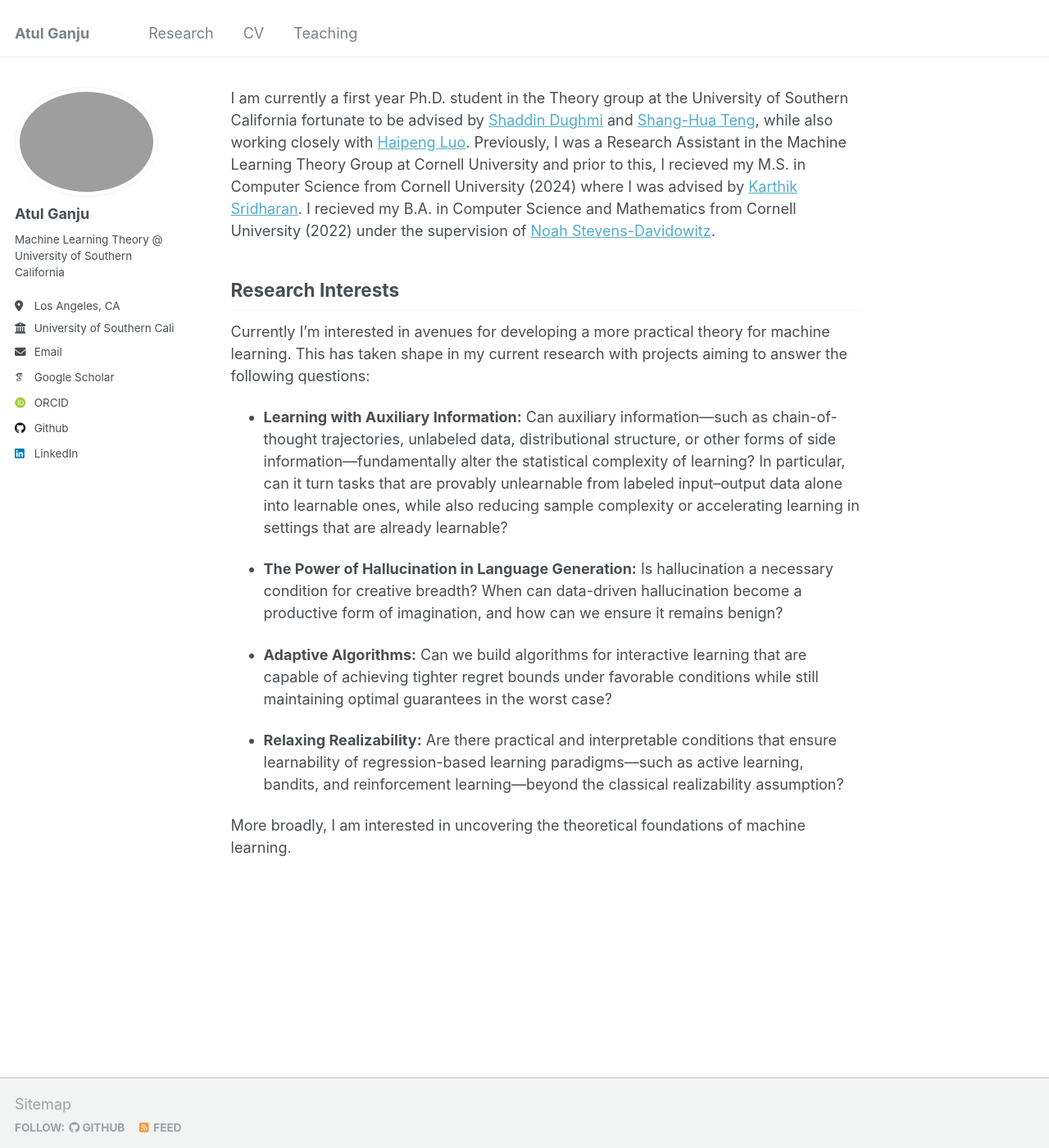
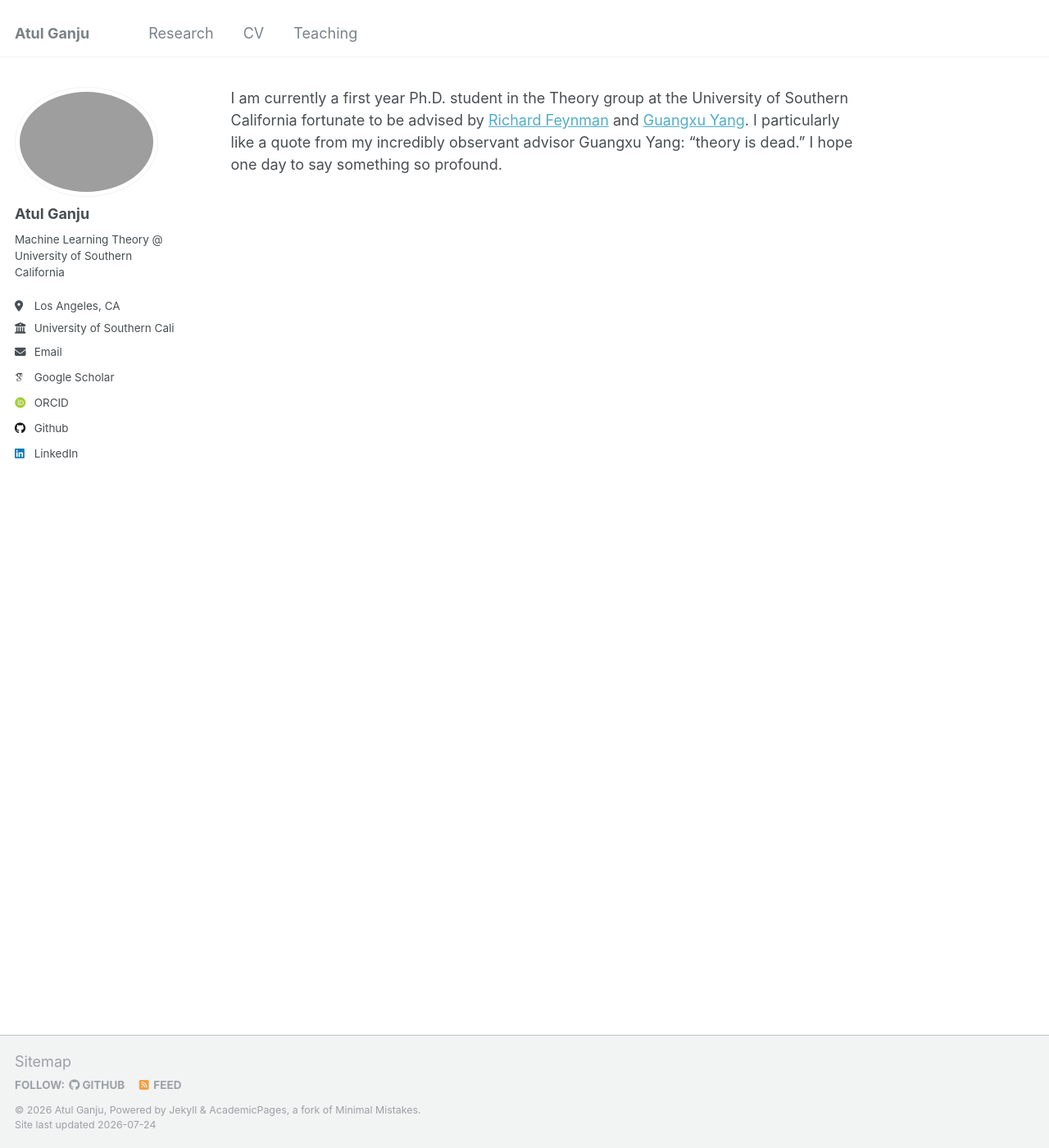
Before and after one commit to atulganju/atulganju.github.io, a Jekyll site: the page built from _pages/about.md, in a window 1280 px wide and 1400 px high. Shown: the whole window at 82% size. Built offline with Jekyll 4.4.1, drawn with Linux system fonts in a browser that asks for light colours; some web fonts are replaced.

Commit message:
Update about.md
guangxu

```diff
--- a/_pages/about.md
+++ b/_pages/about.md
@@ -7,20 +7,22 @@ redirect_from:
   - /about.html
 ---
 
+I am currently a first year Ph.D. student in the Theory group at the University of Southern California fortunate to be advised by [Richard Feynman](https://guangxu-yang.github.io) and [Guangxu Yang](https://en.wikipedia.org/wiki/Richard_Feynman). I particularly like a quote from my incredibly observant advisor Guangxu Yang: "theory is dead." I hope one day to say something so profound.
 
+<!--
+  I am currently a first year Ph.D. student in the Theory group at the University of Southern California fortunate to be advised by [Shaddin Dughmi](https://viterbi-web.usc.edu/~shaddin/) and [Shang-Hua Teng](https://viterbi-web.usc.edu/~shanghua/), while also working closely with [Haipeng Luo](https://haipeng-luo.net). Previously, I was a Research Assistant in the Machine Learning Theory Group at Cornell University and prior to this, I recieved my M.S. in Computer Science from Cornell University (2024) where I was advised by [Karthik Sridharan](https://www.cs.cornell.edu/~sridharan/). I recieved my B.A. in Computer Science and Mathematics from Cornell University (2022) under the supervision of [Noah Stevens-Davidowitz](https://www.noahsd.com).
 
-I am currently a first year Ph.D. student in the Theory group at the University of Southern California fortunate to be advised by [Shaddin Dughmi](https://viterbi-web.usc.edu/~shaddin/) and [Shang-Hua Teng](https://viterbi-web.usc.edu/~shanghua/), while also working closely with [Haipeng Luo](https://haipeng-luo.net). Previously, I was a Research Assistant in the Machine Learning Theory Group at Cornell University and prior to this, I recieved my M.S. in Computer Science from Cornell University (2024) where I was advised by [Karthik Sridharan](https://www.cs.cornell.edu/~sridharan/). I recieved my B.A. in Computer Science and Mathematics from Cornell University (2022) under the supervision of [Noah Stevens-Davidowitz](https://www.noahsd.com).
+  **Research Interests**
+  --
+  Currently I'm interested in avenues for developing a more practical theory for machine learning. This has taken shape in my current research with projects aiming to answer the following questions:
 
-**Research Interests**
---
-Currently I'm interested in avenues for developing a more practical theory for machine learning. This has taken shape in my current research with projects aiming to answer the following questions:
+  * **Learning with Auxiliary Information:** Can auxiliary information—such as chain-of-thought trajectories, unlabeled data, distributional structure, or other forms of side information—fundamentally alter the statistical complexity of learning? In particular, can it turn tasks that are provably unlearnable from labeled input–output data alone into learnable ones, while also reducing sample complexity or accelerating learning in settings that are already learnable?
 
-* **Learning with Auxiliary Information:** Can auxiliary information—such as chain-of-thought trajectories, unlabeled data, distributional structure, or other forms of side information—fundamentally alter the statistical complexity of learning? In particular, can it turn tasks that are provably unlearnable from labeled input–output data alone into learnable ones, while also reducing sample complexity or accelerating learning in settings that are already learnable?
+  * **The Power of Hallucination in Language Generation:** Is hallucination a necessary condition for creative breadth? When can data-driven hallucination become a productive form of imagination, and how can we ensure it remains benign?
 
-* **The Power of Hallucination in Language Generation:** Is hallucination a necessary condition for creative breadth? When can data-driven hallucination become a productive form of imagination, and how can we ensure it remains benign?
+  * **Adaptive Algorithms:** Can we build algorithms for interactive learning that are capable of achieving tighter regret bounds under favorable conditions while still maintaining optimal guarantees in the worst case?
 
-* **Adaptive Algorithms:** Can we build algorithms for interactive learning that are capable of achieving tighter regret bounds under favorable conditions while still maintaining optimal guarantees in the worst case?
+  * **Relaxing Realizability:** Are there practical and interpretable conditions that ensure learnability of regression-based learning paradigms—such as active learning, bandits, and reinforcement learning—beyond the classical realizability assumption?
 
-* **Relaxing Realizability:** Are there practical and interpretable conditions that ensure learnability of regression-based learning paradigms—such as active learning, bandits, and reinforcement learning—beyond the classical realizability assumption?
-
-More broadly, I am interested in uncovering the theoretical foundations of machine learning.
+  More broadly, I am interested in uncovering the theoretical foundations of machine learning.
+-->
```
